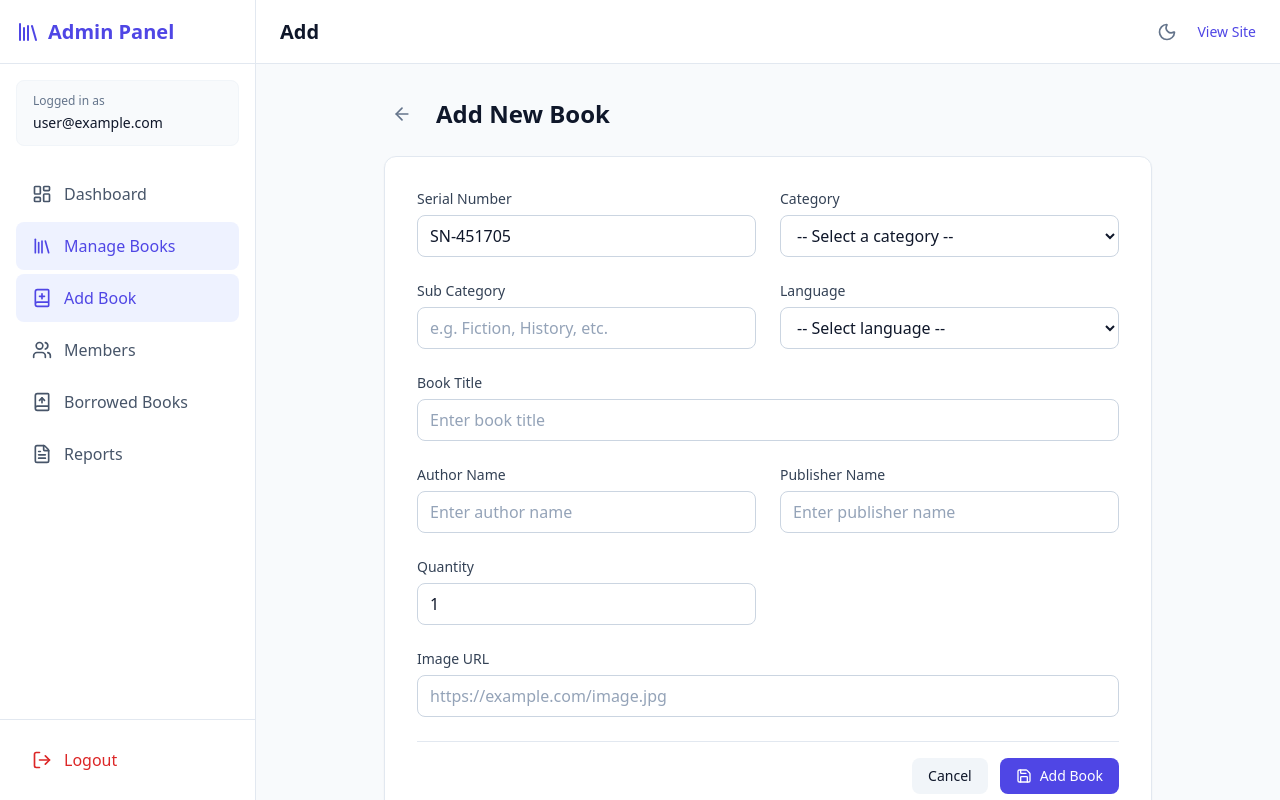
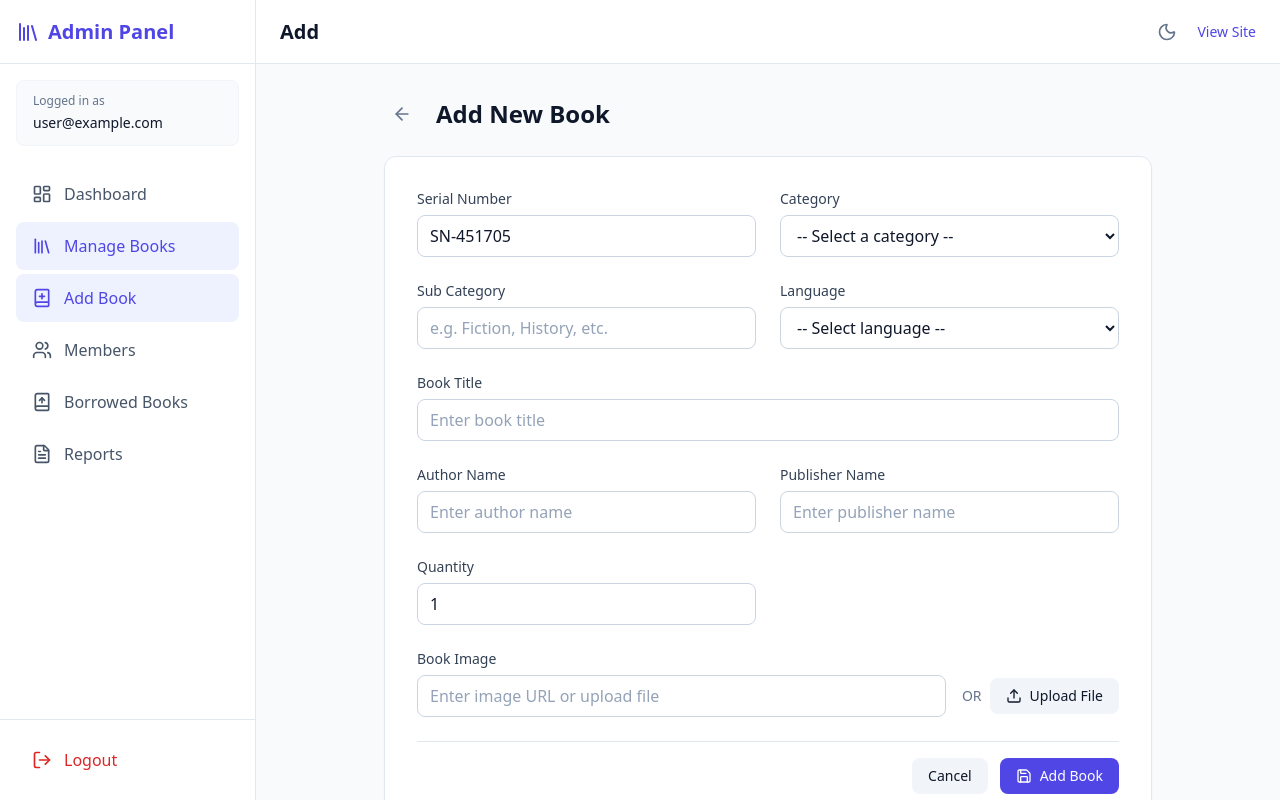
Before and after one commit to Nihalpm123/library-managment-system, a React (Vite) app: page /admin/books/add in a window 1280 px wide. Built offline with nearby package versions, Linux system fonts and the light colour scheme; no server answers; sample sign-in values are in the browser's storage.

Commit message:
feat: add image upload option using Firebase Storage in Add Book

```diff
--- a/src/firebase/config.js
+++ b/src/firebase/config.js
@@ -1,6 +1,7 @@
 import { initializeApp } from "firebase/app";
 import { getAuth } from "firebase/auth";
 import { getFirestore } from "firebase/firestore";
+import { getStorage } from "firebase/storage";
 
 // Your web app's Firebase configuration
 // Please replace these with your actual Firebase project config
@@ -19,5 +20,6 @@ const app = initializeApp(firebaseConfig);
 // Initialize Firebase services
 export const auth = getAuth(app);
 export const db = getFirestore(app);
+export const storage = getStorage(app);
 
 export default app;
--- a/src/pages/admin/AddEditBook.jsx
+++ b/src/pages/admin/AddEditBook.jsx
@@ -1,8 +1,9 @@
 import { useState, useEffect } from 'react';
 import { useNavigate, useParams } from 'react-router-dom';
 import { collection, addDoc, doc, getDoc, updateDoc } from 'firebase/firestore';
-import { db } from '../../firebase/config';
-import { Save, ArrowLeft } from 'lucide-react';
+import { ref, uploadBytes, getDownloadURL } from 'firebase/storage';
+import { db, storage } from '../../firebase/config';
+import { Save, ArrowLeft, Upload, Loader2 } from 'lucide-react';
 import { Button } from '../../components/ui/Button';
 import { Input } from '../../components/ui/Input';
 import { Card } from '../../components/ui/Card';
@@ -15,6 +16,7 @@ const AddEditBook = () => {
 
   const [loading, setLoading] = useState(false);
   const [fetching, setFetching] = useState(isEditing);
+  const [uploadingImage, setUploadingImage] = useState(false);
 
   const [formData, setFormData] = useState({
     title: '',
@@ -57,10 +59,44 @@ const AddEditBook = () => {
 
   const handleChange = (e) => {
     const { name, value } = e.target;
-    setFormData(prev => ({
+
+    setFormData(prev => {
+      const updatedData = {
         ...prev,
         [name]: name === 'quantity' ? parseInt(value) || 0 : value
-    }));
+      };
+
+      if (name === 'category' && !isEditing) {
+        const catCode = value.substring(0, 3);
+        const currentSn = prev.serialNumber;
+        if (currentSn && currentSn.length >= 4) {
+          const prefix = currentSn.substring(0, currentSn.length - 4);
+          updatedData.serialNumber = prefix + '0' + catCode;
+        }
+      }
+
+      return updatedData;
+    });
+  };
+
+  const handleImageUpload = async (e) => {
+    const file = e.target.files[0];
+    if (!file) return;
+
+    setUploadingImage(true);
+    try {
+      const storageRef = ref(storage, `book-images/${Date.now()}-${file.name}`);
+      const snapshot = await uploadBytes(storageRef, file);
+      const downloadURL = await getDownloadURL(snapshot.ref);
+
+      setFormData(prev => ({ ...prev, imageURL: downloadURL }));
+      toast.success('Image uploaded successfully');
+    } catch (error) {
+      console.error('Upload error:', error);
+      toast.error('Failed to upload image');
+    } finally {
+      setUploadingImage(false);
+    }
   };
 
   const handleSubmit = async (e) => {
@@ -200,14 +236,34 @@ const AddEditBook = () => {
               required
             />
             <div className="md:col-span-2">
+              <label className="block text-sm font-medium text-slate-700 dark:text-slate-300 mb-1.5">Book Image</label>
+              <div className="flex flex-col sm:flex-row gap-4 items-start sm:items-center">
+                <div className="flex-1 w-full">
                   <Input
-                label="Image URL"
                     name="imageURL"
                     type="url"
                     value={formData.imageURL}
                     onChange={handleChange}
-                placeholder="https://example.com/image.jpg"
+                    placeholder="Enter image URL or upload file"
                   />
+                </div>
+                <div className="flex items-center gap-2 w-full sm:w-auto">
+                  <span className="text-sm text-slate-500 font-medium">OR</span>
+                  <div className="relative">
+                    <input
+                      type="file"
+                      accept="image/*"
+                      onChange={handleImageUpload}
+                      className="absolute inset-0 w-full h-full opacity-0 cursor-pointer disabled:cursor-not-allowed"
+                      disabled={uploadingImage}
+                    />
+                    <Button type="button" variant="secondary" icon={uploadingImage ? Loader2 : Upload} className={uploadingImage ? "opacity-75" : ""}>
+                      {uploadingImage ? "Uploading..." : "Upload File"}
+                    </Button>
+                  </div>
+                </div>
+              </div>
+
               {formData.imageURL && (
                 <div className="mt-3 relative w-32 h-40 rounded-lg overflow-hidden border border-slate-200 dark:border-slate-700">
                   <img src={formData.imageURL} alt="Preview" className="w-full h-full object-cover" />
```
Lines whose indentation alone changed are shown as unchanged.
